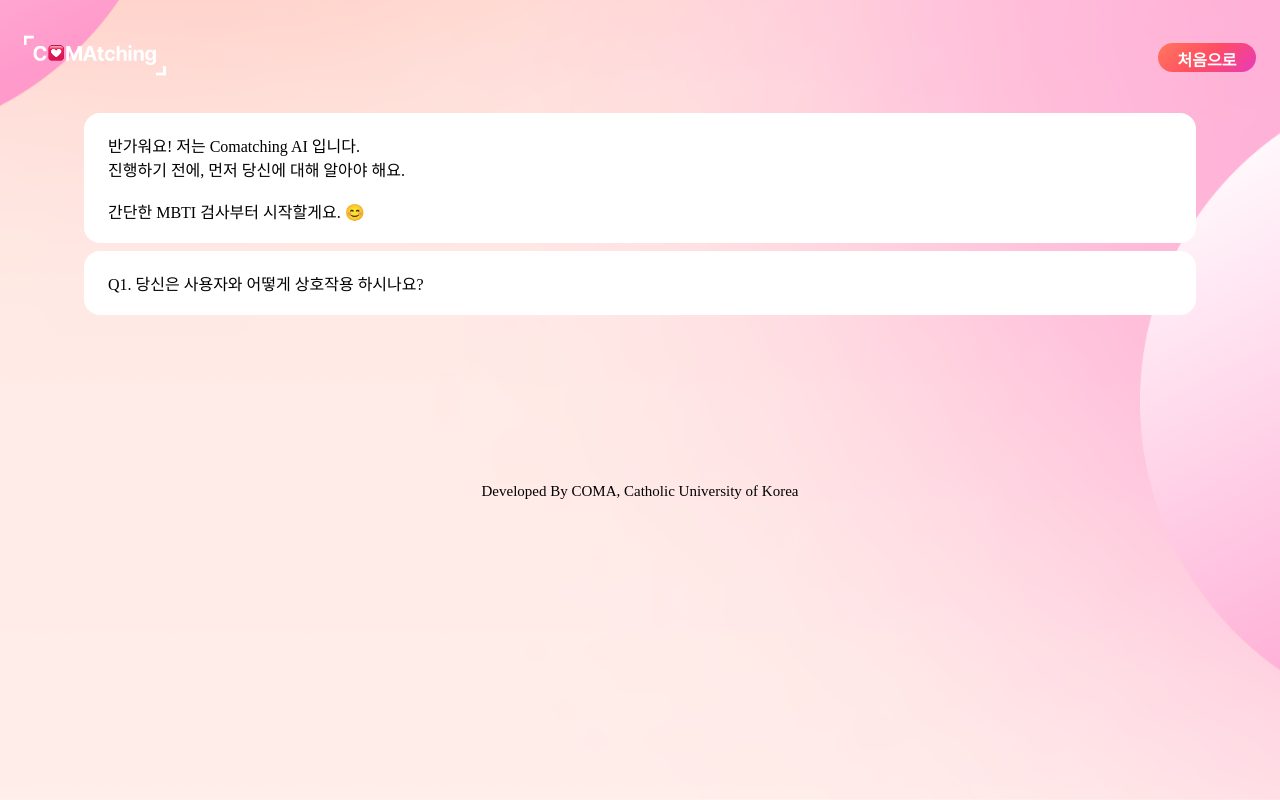
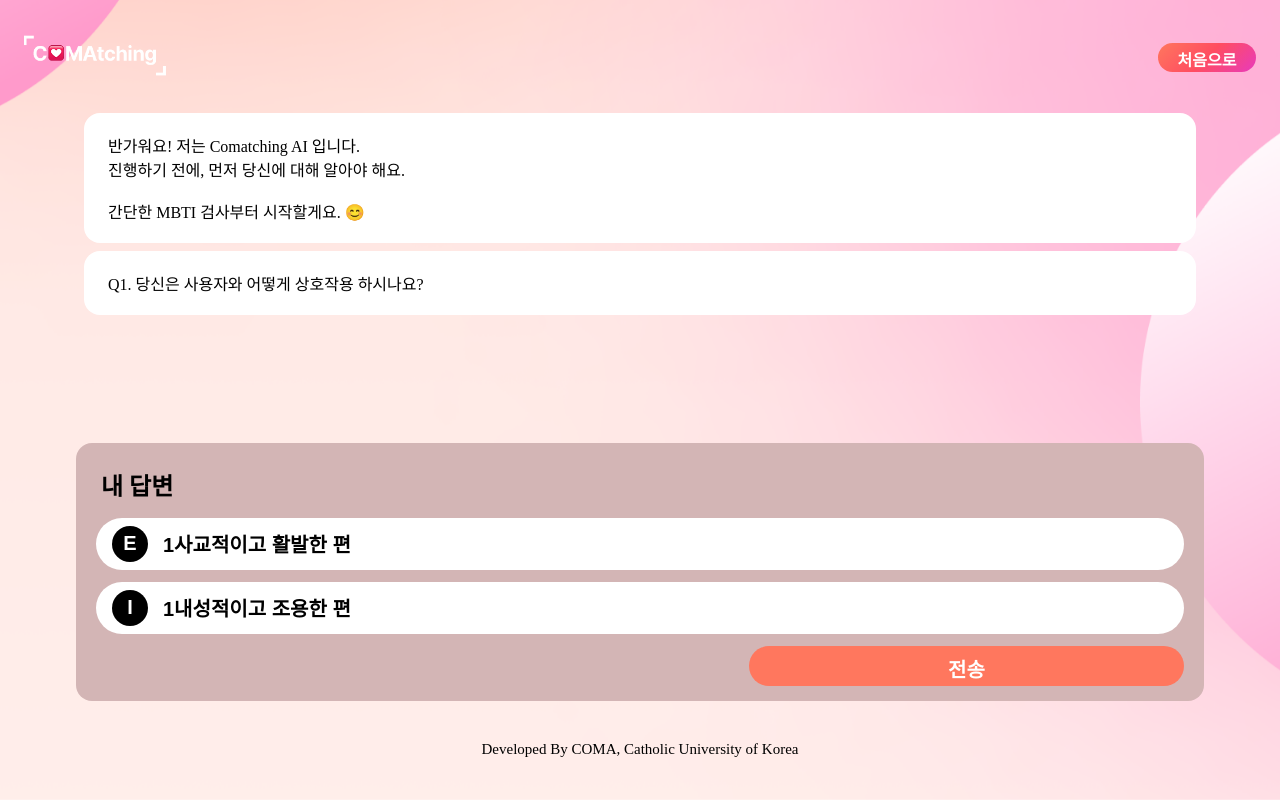
Before and after one commit to alpaka206/COMAtching_FE, a React (Create React App) app: page /ProfileBuilder in a window 1280 px wide. Built offline with nearby package versions, Linux system fonts and the light colour scheme.

Commit message:
feat. add Answer logic at ProfileBuilder

```diff
--- a/src/css/pages/ProfileBuilder.css
+++ b/src/css/pages/ProfileBuilder.css
@@ -17,3 +17,52 @@
 .typing-animation {
   white-space: pre-line;
 }
+.ProfileMaker {
+  text-align: center;
+  background: #d3b5b5;
+  width: 85%;
+  display: inline-block;
+  border-radius: 16px;
+  padding: 24px 20px 15px 20px;
+}
+
+.ProfileMaker-text {
+  font-size: 24px;
+  font-weight: bold;
+  margin-bottom: 16px;
+  text-align: left;
+  margin-left: 5px;
+}
+.profilemaker-choose-button {
+  display: flex;
+  align-items: center;
+  background: #ffffff;
+  border-radius: 32px;
+  margin-bottom: 12px;
+  font-size: 20px;
+  font-weight: bold;
+  width: 100%;
+}
+.profilemaker-button-title {
+  display: flex;
+  justify-content: center;
+  align-items: center;
+  background: #000000;
+  color: #ffffff;
+  width: 36px;
+  height: 36px;
+  border-radius: 100px;
+
+  margin-right: 15px;
+}
+
+.profilemaker-submit-button {
+  background-color: #ff775e;
+  border-radius: 36px;
+  height: 40px;
+  width: 40%;
+  color: #ffffff;
+  font-size: 20px;
+  font-weight: bold;
+  margin-left: 60%;
+}
--- a/src/pages/ProfileBuilder.js
+++ b/src/pages/ProfileBuilder.js
@@ -1,4 +1,4 @@
-import React, { useEffect, useRef, useState } from "react";
+import React, { Fragment, useEffect, useRef, useState } from "react";
 import "../css/pages/ProfileBuilder.css";
 import HeaderNav from "../components/HeaderNav";
 import Footer from "../components/Footer";
@@ -13,13 +13,22 @@ function ProfileBuilder() {
     false,
     false,
   ]);
-
+  const [showAnswers] = useState([
+    ["1사교적이고 활발한 편", "1내성적이고 조용한 편"],
+    ["2사교적이고 활발한 편", "2내성적이고 조용한 편"],
+    ["3사교적이고 활발한 편", "3내성적이고 조용한 편"],
+    ["4사교적이고 활발한 편", "4내성적이고 조용한 편"],
+    ["5사교적이고 활발한 편", "5내성적이고 조용한 편"],
+    ["6사교적이고 활발한 편", "6내성적이고 조용한 편"],
+  ]);
+  const [questionNum, setQuestionNum] = useState(0);
   const handleQuestionComplete = (index) => {
     setShowQuestions((prevShowQuestions) => {
       const updatedQuestions = [...prevShowQuestions];
       updatedQuestions[index] = true;
       return updatedQuestions;
     });
+    setQuestionNum((prevQuestionNum) => index);
   };
   const chatMessageRef = useRef(null);
   useEffect(() => {
@@ -44,85 +53,152 @@ function ProfileBuilder() {
           />
         </div>
         {showQuestions[0] && (
+          <Fragment>
             <div className="ProfileBuilder">
               <TypeAnimation
                 sequence={[
                   "Q1. 당신은 사용자와 어떻게 상호작용 하시나요?",
                   1000,
-                () => handleQuestionComplete(1),
                 ]}
                 speed={65}
                 className="typing-animation"
                 cursor={false}
               />
             </div>
+          </Fragment>
         )}
         {showQuestions[1] && (
+          <Fragment>
+            <div className="ProfileBuilder">
+              <TypeAnimation
+                sequence={[showAnswers[questionNum - 1][0], 1000]}
+                speed={65}
+                className="typing-animation"
+                cursor={false}
+              />
+            </div>
             <div className="ProfileBuilder">
               <TypeAnimation
                 sequence={[
                   "Q2. 당신은 사용자와 어떻게 상호작용 하시나요?",
                   1000,
-                () => handleQuestionComplete(2),
                 ]}
                 speed={65}
                 className="typing-animation"
                 cursor={false}
               />
             </div>
+          </Fragment>
         )}
         {showQuestions[2] && (
+          <Fragment>
+            <div className="ProfileBuilder">
+              <TypeAnimation
+                sequence={[showAnswers[questionNum - 1][0], 1000]}
+                speed={65}
+                className="typing-animation"
+                cursor={false}
+              />
+            </div>
             <div className="ProfileBuilder">
               <TypeAnimation
                 sequence={[
                   "Q3. 당신은 사용자와 어떻게 상호작용 하시나요?",
                   1000,
-                () => handleQuestionComplete(3),
                 ]}
                 speed={65}
                 className="typing-animation"
                 cursor={false}
               />
             </div>
+          </Fragment>
         )}
         {showQuestions[3] && (
+          <Fragment>
+            <div className="ProfileBuilder">
+              <TypeAnimation
+                sequence={[showAnswers[questionNum - 1][0], 1000]}
+                speed={65}
+                className="typing-animation"
+                cursor={false}
+              />
+            </div>
             <div className="ProfileBuilder">
               <TypeAnimation
                 sequence={[
                   "Q4. 당신은 사용자와 어떻게 상호작용 하시나요?",
                   1000,
-                () => handleQuestionComplete(4),
                 ]}
                 speed={65}
                 className="typing-animation"
                 cursor={false}
               />
             </div>
+          </Fragment>
         )}
         {showQuestions[4] && (
+          <Fragment>
+            <div className="ProfileBuilder">
+              <TypeAnimation
+                sequence={[showAnswers[questionNum - 1][0], 1000]}
+                speed={65}
+                className="typing-animation"
+                cursor={false}
+              />
+            </div>
             <div className="ProfileBuilder">
               <TypeAnimation
                 sequence={[
                   "Q5. 당신은 사용자와 어떻게 상호작용 하시나요?",
                   1000,
-                () => handleQuestionComplete(5),
                 ]}
                 speed={65}
                 className="typing-animation"
                 cursor={false}
               />
             </div>
+          </Fragment>
         )}
         {showQuestions[5] && (
+          <Fragment>
             <div className="ProfileBuilder">
               <TypeAnimation
-              sequence={["Q6. 당신은 사용자와 어떻게 상호작용 하시나요?", 1000]}
+                sequence={[showAnswers[questionNum - 1][0], 1000]}
                 speed={65}
                 className="typing-animation"
                 cursor={false}
               />
             </div>
+            <div className="ProfileBuilder">
+              <TypeAnimation
+                sequence={[
+                  "Q6. 당신은 사용자와 어떻게 상호작용 하시나요?",
+                  1000,
+                ]}
+                speed={65}
+                className="typing-animation"
+                cursor={false}
+              />
+            </div>
+          </Fragment>
         )}
+      </div>
+      <div className="ProfileMaker">
+        <div className="ProfileMaker-text">내 답변</div>
+        <button className="profilemaker-choose-button">
+          <div className="profilemaker-button-title">E</div>
+          <div>{showAnswers[questionNum][0]}</div>
+        </button>
+        <button className="profilemaker-choose-button">
+          <div className="profilemaker-button-title">I</div>
+          <div>{showAnswers[questionNum][1]}</div>
+        </button>
+        <button
+          className="profilemaker-submit-button"
+          onClick={() => handleQuestionComplete(questionNum + 1)}
+        >
+          전송
+        </button>
       </div>
       <Footer />
     </div>
```
Lines whose indentation alone changed are shown as unchanged.
